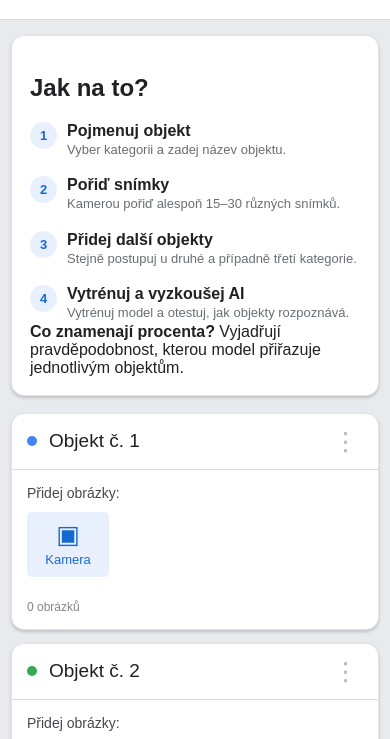
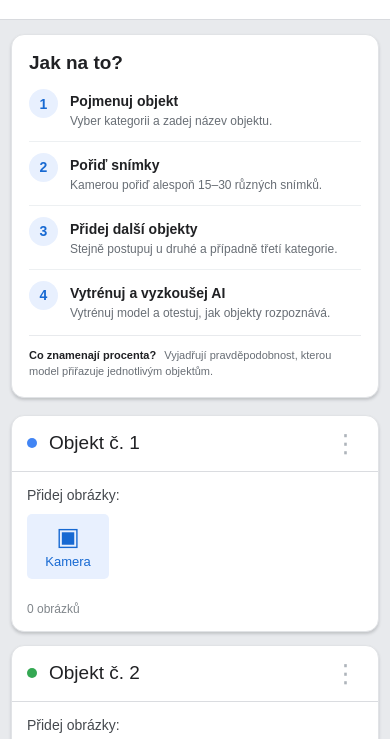
Before and after one commit to AP-Math/Image_trainer, a plain HTML site: page index.html in a window 390 px wide. Shown: the part 85-824 px from the top of the page. Drawn offline with Linux system fonts and the light colour scheme.

Commit message:
Update style.css

```diff
--- a/style.css
+++ b/style.css
@@ -845,100 +845,143 @@ button {
   }
 }
 
-
 /* =========================================
    NÁVOD K POUŽITÍ
    ========================================= */
 
 .instructions {
-  width: min(1250px, calc(100% - 52px));
-  margin: 27px auto 0;
-  padding: 22px 26px;
+  width: min(1450px, calc(100% - 52px));
+  margin: 25px auto 0;
+  padding: 22px 25px;
   background: #fff;
   border: 1px solid #e1e3e6;
   border-radius: 13px;
   box-shadow: var(--shadow);
 }
 
-.instructions-heading {
-  margin-bottom: 20px;
-}
-
-.instructions-heading h2 {
-  font-size: 21px;
-  margin: 0 0 6px;
+.instructions h2 {
+  font-size: 20px;
+  margin: 0 0 20px;
   font-weight: 700;
-}
-
-.instructions-heading p {
-  color: var(--muted);
-  font-size: 13px;
-  margin: 0;
-  line-height: 1.5;
 }
 
 .instructions-steps {
   display: grid;
-  grid-template-columns: repeat(5, minmax(0, 1fr));
-  gap: 17px;
+  grid-template-columns: repeat(4, minmax(0, 1fr));
+  gap: 20px;
 }
 
 .instruction-step {
   display: flex;
   align-items: flex-start;
-  gap: 10px;
+  gap: 11px;
+  min-width: 0;
 }
 
 .step-number {
-  width: 27px;
-  height: 27px;
-  flex: 0 0 27px;
-  display: grid;
-  place-items: center;
-  background: var(--blue-light);
+  width: 30px;
+  height: 30px;
+  min-width: 30px;
+  display: flex;
+  align-items: center;
+  justify-content: center;
+  border-radius: 50%;
+  background: #e8f0fe;
   color: #1769d2;
-  border-radius: 50%;
-  font-size: 13px;
+  font-size: 15px;
   font-weight: 700;
 }
 
-.instruction-step h3 {
-  font-size: 13px;
-  margin: 3px 0 7px;
+.instruction-step strong {
+  display: block;
+  font-size: 14px;
+  margin: 4px 0 6px;
   line-height: 1.3;
 }
 
 .instruction-step p {
   font-size: 12px;
-  line-height: 1.5;
   color: #686e75;
+  line-height: 1.45;
   margin: 0;
 }
 
+.instructions-note {
+  border-top: 1px solid #e8eaed;
+  margin-top: 19px;
+  padding-top: 13px;
+  font-size: 12px;
+  line-height: 1.5;
+  color: #686e75;
+}
+
+.instructions-note strong {
+  color: #202124;
+  margin-right: 5px;
+}
+
+/* Tablet */
 @media(max-width: 1050px) {
   .instructions-steps {
     grid-template-columns: repeat(2, minmax(0, 1fr));
-    row-gap: 20px;
+    row-gap: 18px;
   }
 }
 
+/* Mobil */
 @media(max-width: 650px) {
   .instructions {
     width: calc(100% - 22px);
-    margin: 15px auto 0;
-    padding: 18px;
+    margin: 14px auto 0;
+    padding: 17px;
   }
 
-  .instructions-heading h2 {
+  .instructions h2 {
     font-size: 19px;
+    margin-bottom: 15px;
   }
 
   .instructions-steps {
-    grid-template-columns: 1fr;
-    gap: 17px;
+    display: flex;
+    flex-direction: column;
+    gap: 0;
+  }
+
+  .instruction-step {
+    padding: 11px 0;
+    border-bottom: 1px solid #edf0f2;
+    gap: 12px;
+  }
+
+  .instruction-step:first-child {
+    padding-top: 0;
+  }
+
+  .instruction-step:last-child {
+    border-bottom: none;
+    padding-bottom: 0;
+  }
+
+  .step-number {
+    width: 29px;
+    height: 29px;
+    min-width: 29px;
+    font-size: 14px;
+  }
+
+  .instruction-step strong {
+    font-size: 14px;
+    margin: 3px 0 3px;
   }
 
   .instruction-step p {
-    font-size: 13px;
+    font-size: 12px;
+    line-height: 1.4;
+  }
+
+  .instructions-note {
+    margin-top: 13px;
+    padding-top: 11px;
+    font-size: 11px;
   }
 }
```
